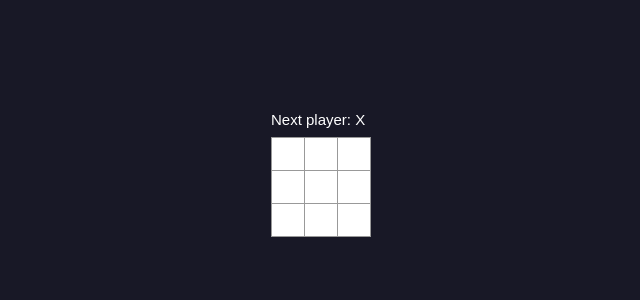
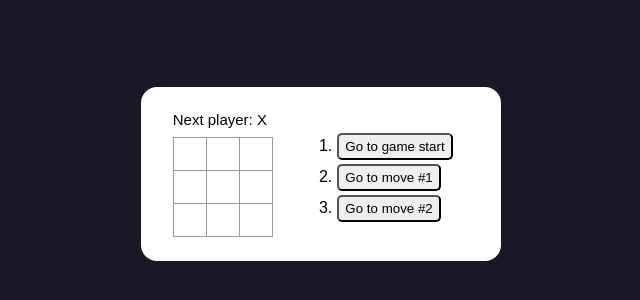
Before and after one commit to Huls26/tic-tac-toe-app, a React (Create React App) app: page / in a window 1280 px wide. Shown: the part 86-386 px from the top of the page, without its empty margins (339-979 px from the left). Built offline with nearby package versions, Linux system fonts and the light colour scheme.

Commit message:
add features -squares -move

```diff
--- a/src/App.css
+++ b/src/App.css
@@ -81,7 +81,6 @@
 
   .status {
     font-size: 15px;
-    color: white;
     margin-bottom: 10px;
   }
 
@@ -93,3 +92,26 @@
   .game-info {
     margin-left: 20px;
   }
+
+  .board-display {
+    background-color: white;
+    border-radius: 1em;
+    padding: 1.5em 2em;
+    display: flex;
+  }
+
+  .move-display {
+    margin-top: 1.4em;
+    margin-right: 1em;
+    margin-left: 4em;
+  }
+
+  .previous-move {
+    margin-bottom: .3em;
+    padding: .3em .5em;
+    border-radius: 5px;
+  }
+
+  .previous-move:hover {
+    background-color: #e0dfdc;
+  }
--- a/src/App.jsx
+++ b/src/App.jsx
@@ -3,6 +3,8 @@ import "./App.css"
 
 import calculateWinner from "./utils/calculateWinner"
 import Square from './features/Square/'
+import Move from './features/Move/'
+import Squares from './features/Squares/'
 
 export default function Board() {
     const defaultVal = Array(9).fill("");
@@ -55,9 +57,9 @@ export default function Board() {
     const statusPlayer = gameover ? gameover : `Next player: ${ playerTurn }`
 
     return (
-        <div className='board'>
-            <p className='status'>{ statusPlayer }</p>
-            { squaresMap }
+        <div className='board-display'>
+           <Squares statusPlayer={ statusPlayer } squaresMap={ squaresMap } />
+           <Move />
         </div>
       );
 }
--- /dev/null
+++ b/src/features/Move/index.jsx
@@ -0,0 +1,11 @@
+export default function Move() {
+    return (
+        <div className='move-display'>
+            <ol>
+                <li><button className='previous-move'>Go to game start</button></li>
+                <li><button className='previous-move'>Go to move #1</button></li>
+                <li><button className='previous-move'>Go to move #2</button></li>
+            </ol>
+    </div>
+    )
+}
--- /dev/null
+++ b/src/features/Squares/index.jsx
@@ -0,0 +1,10 @@
+import React from 'react'
+
+export default function Squares({statusPlayer, squaresMap}) {
+  return (
+    <div className='board'>
+        <p className='status'>{ statusPlayer }</p>
+        { squaresMap }
+    </div>
+  )
+}
```
